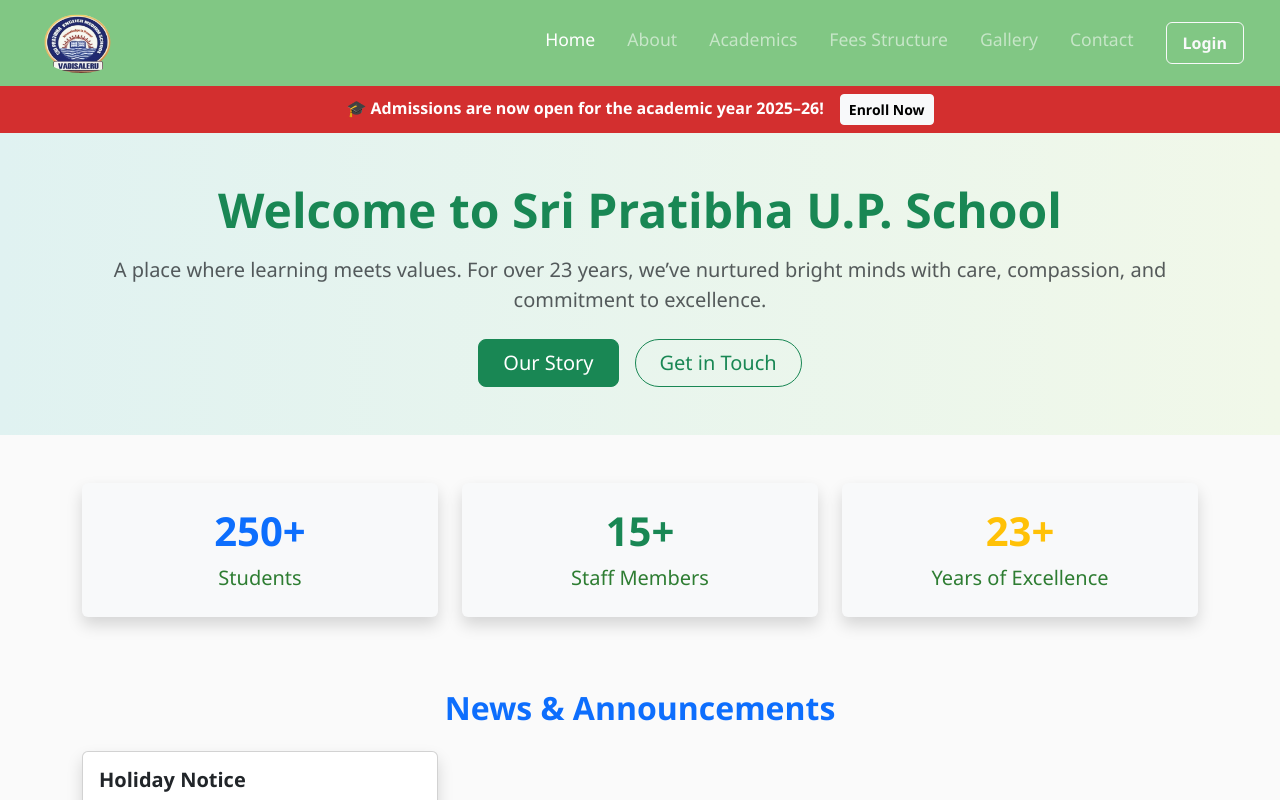
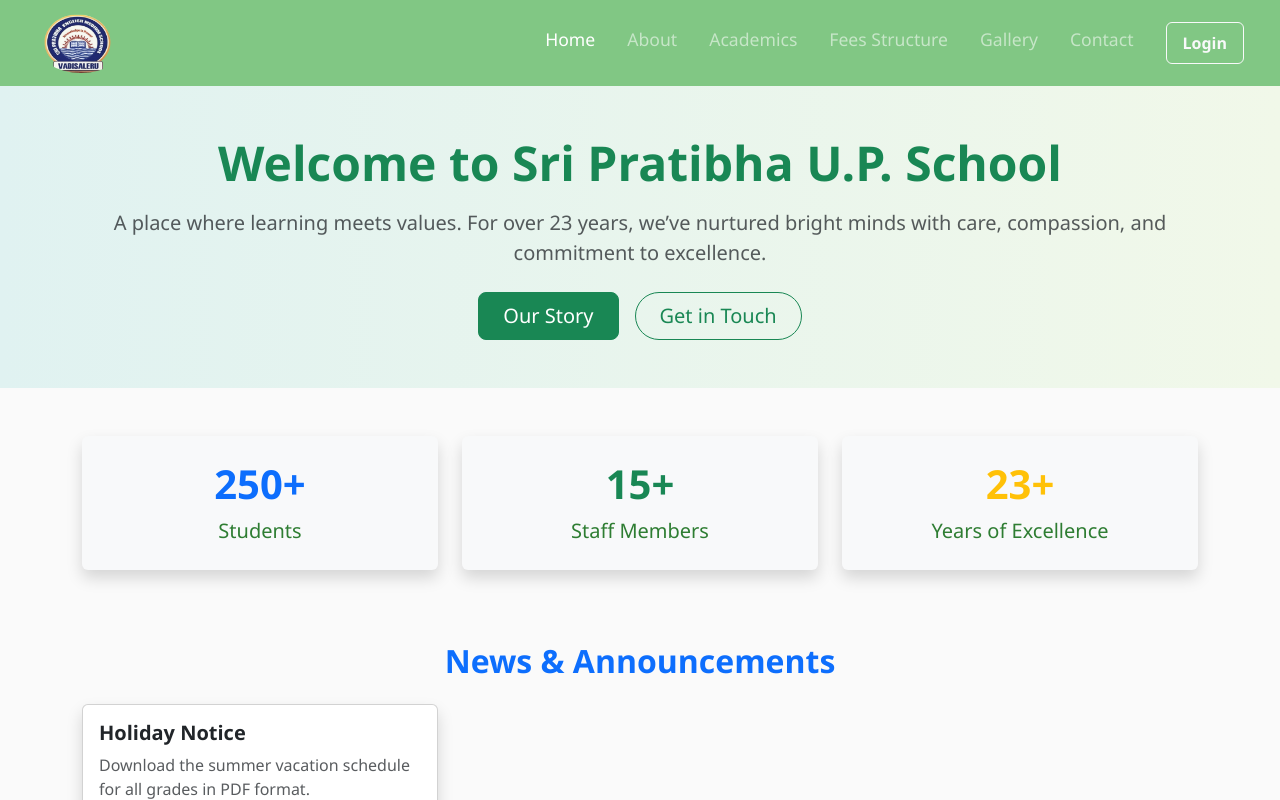
Before and after one commit to HemanthVundavilli/SCHOOL-APPLICATION, a React (Create React App) app: page / in a window 1280 px wide. Shown: the top 800 px of the page. Built offline with nearby package versions, Linux system fonts and the light colour scheme.

Commit message:
HomePage.jsx

```diff
--- a/src/components/pages/HomePage.jsx
+++ b/src/components/pages/HomePage.jsx
@@ -61,12 +61,12 @@ const HomePage = () => {
           </div>
         </div>
       </nav>
-      <div className="admissions-banner py-2 text-center text-white fw-semibold" style={{ backgroundColor: '#d32f2f' }}>
+      {/* <div className="admissions-banner py-2 text-center text-white fw-semibold" style={{ backgroundColor: '#d32f2f' }}>
   🎓 Admissions are now open for the academic year 2025–26!
   <Link to="/admissions" className="btn btn-light btn-sm ms-3 fw-bold">
     Enroll Now
   </Link>
-</div>
+</div> */}
 
       {/* Hero Section - Peaceful Look */}
 <div className="hero-section py-5" style={{ background: 'linear-gradient(to right, #e0f2f1, #f1f8e9)' }}>
```
